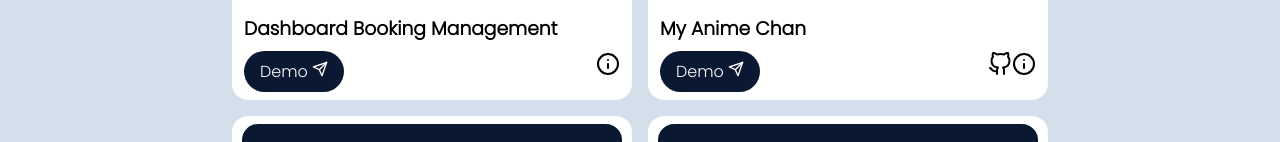
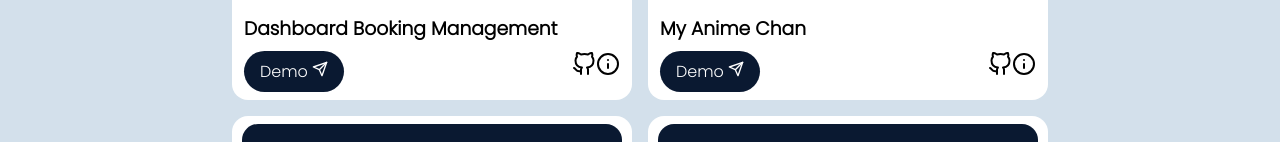
Before and after one commit to arul2101/arul2101.github.io, a React (Vite) app: page /portfolio in a window 1280 px wide. Shown: the part 588-730 px from the top of the page. Built offline with nearby package versions, Linux system fonts and the light colour scheme; a web font is replaced by a local one.

Commit message:
adding documentation project skuy hotels

```diff
--- a/src/data/dataPortfolio.jsx
+++ b/src/data/dataPortfolio.jsx
@@ -35,7 +35,7 @@ export default [
       Pict8,
     ],
     link: "https://skuy-hotels.vercel.app",
-    github: "none",
+    github: "https://github.com/arul2101/skuy-hotels",
     config: {
       title: "App Information",
       width: "1000px",
```
